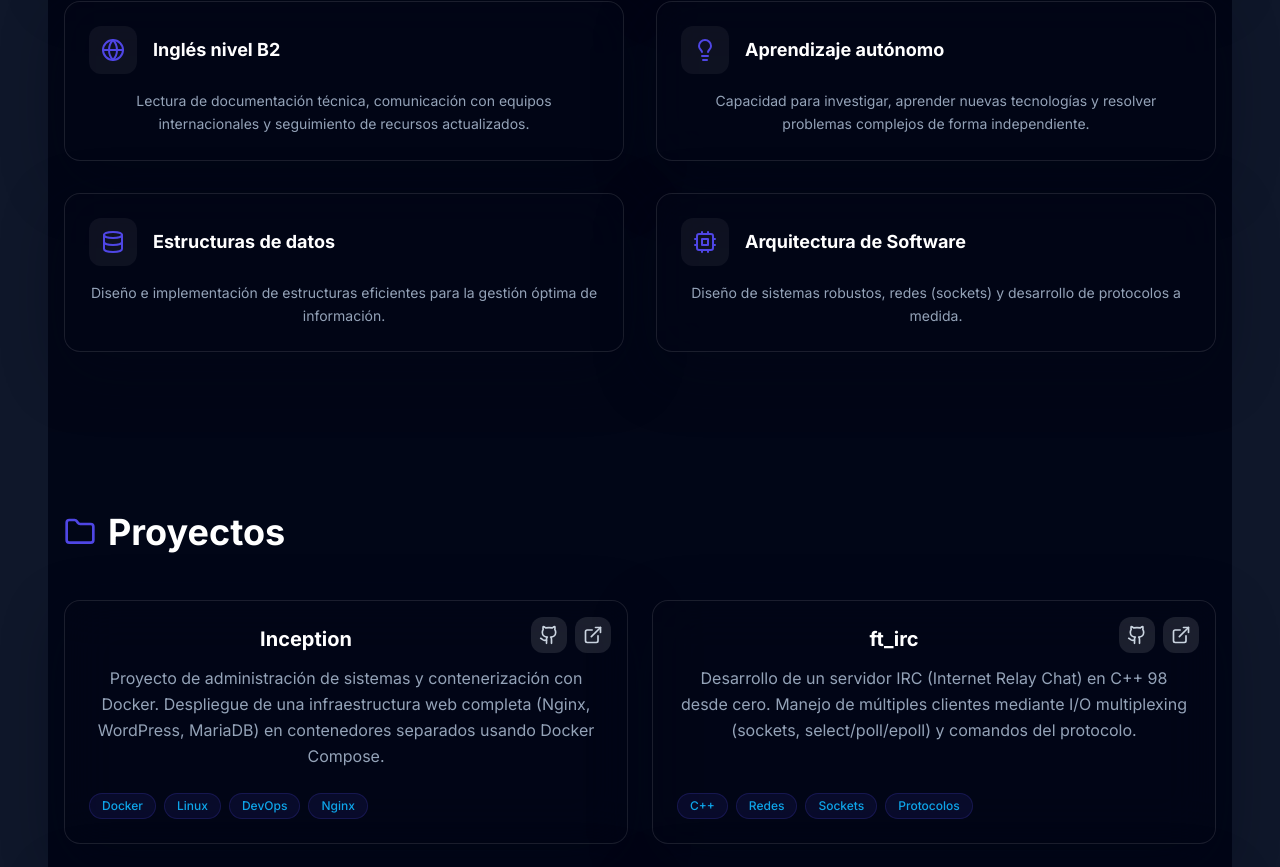
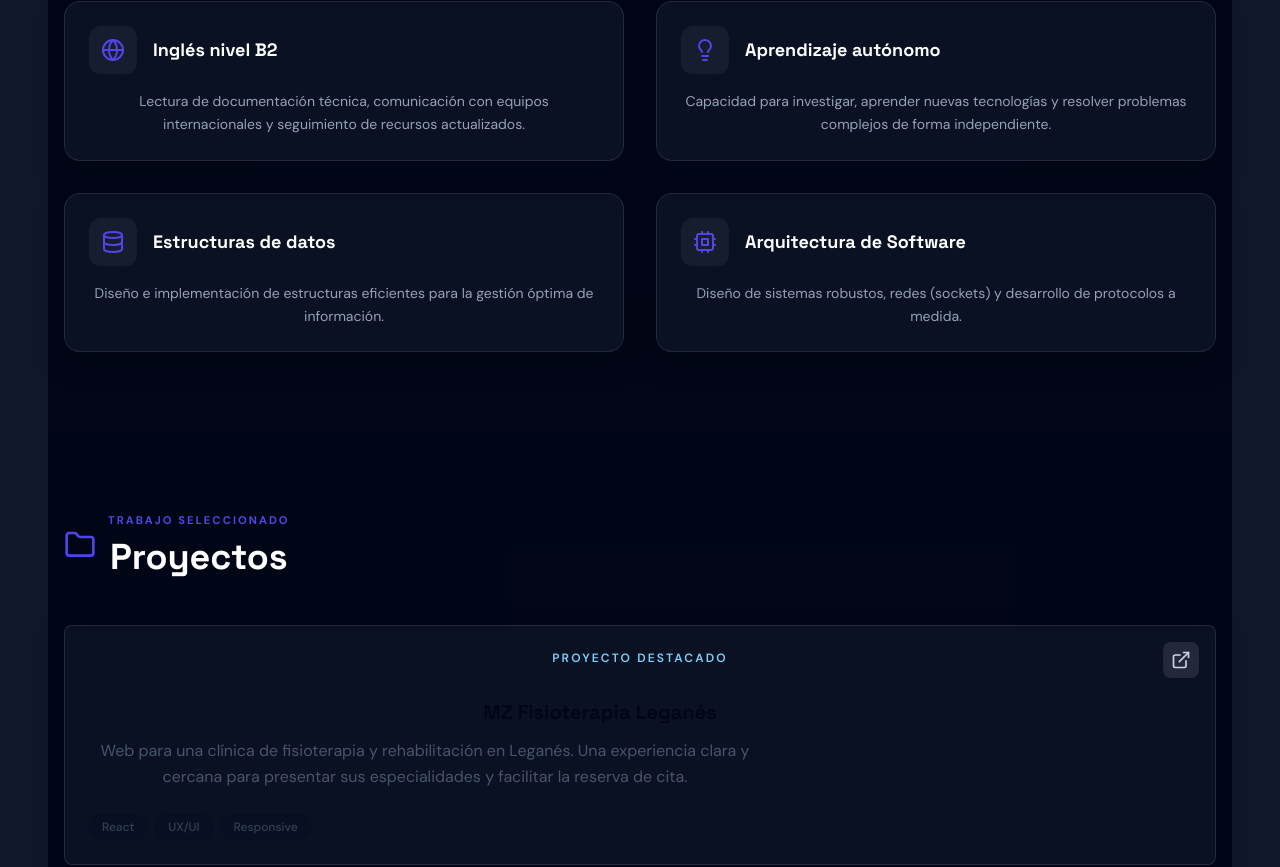
Before and after one commit to Escudo5/portfolio, a React (Vite) app: page / in a window 1280 px wide. Shown: the part 1737-2604 px from the top of the page. Built offline with nearby package versions, Linux system fonts and the light colour scheme.

Commit message:
Actualizando CCV con proyectos de web

```diff
--- a/index.html
+++ b/index.html
@@ -16,8 +16,7 @@
       <div>
         <h1 style="margin: 0 0 0.75rem; font-size: 1.125rem; font-weight: 600;">Cargando portfolio...</h1>
         <p style="margin: 0; opacity: 0.8; max-width: 34rem;">
-          Si esta pantalla no desaparece en unos segundos, actualiza la pagina con Ctrl+F5 o abre
-          https://escudo5.github.io/portfolio/
+          Si esta pantalla no desaparece en unos segundos, actualiza la pagina con Ctrl+F5.
         </p>
       </div>
     </div>
--- a/src/components/Hero.tsx
+++ b/src/components/Hero.tsx
@@ -25,7 +25,7 @@ export default function Hero() {
 
   return (
     <section id="hero" className="relative min-h-screen flex items-center justify-center overflow-hidden">
-      <div className="absolute inset-0 bg-gradient-to-br from-slate-50 via-indigo-50 to-sky-50 dark:from-slate-950 dark:via-slate-900 dark:to-slate-950" />
+      <div className="absolute inset-0 bg-slate-50 dark:bg-slate-950" />
 
       <div className="absolute inset-0">
         <div className="absolute inset-0 opacity-40 dark:opacity-30" style={{
@@ -34,12 +34,8 @@ export default function Hero() {
         }} />
       </div>
 
-      <div className="absolute top-24 left-1/5 w-80 h-80 bg-brand-primary/15 dark:bg-brand-primary/25 rounded-full blur-3xl animate-soft-pulse" />
-      <div className="absolute bottom-24 right-1/5 w-96 h-96 bg-brand-secondary/15 dark:bg-brand-secondary/20 rounded-full blur-3xl animate-soft-pulse" style={{ animationDelay: '1.5s' }} />
-      <div className="absolute top-1/3 right-[12%] w-56 h-56 bg-violet-500/10 rounded-full blur-3xl animate-float" />
-
       <div className="relative z-10 text-center px-4 max-w-4xl mx-auto">
-        <div className="inline-flex items-center gap-2 mb-8 px-4 py-2 glass-panel rounded-full">
+        <div className="inline-flex items-center gap-2 mb-8 px-4 py-2 border border-slate-200 dark:border-white/10 rounded-full">
           <Sparkles className="w-4 h-4 text-brand-primary" />
           <span className="text-sm text-slate-700 dark:text-slate-300 font-medium">Construyendo productos con impacto</span>
         </div>
--- a/src/components/Projects.tsx
+++ b/src/components/Projects.tsx
@@ -1,6 +1,14 @@
 import { Folder, ExternalLink, Github } from 'lucide-react';
 
 const projects = [
+  {
+    title: 'MZ Fisioterapia Leganés',
+    description: 'Web para una clínica de fisioterapia y rehabilitación en Leganés. Una experiencia clara y cercana para presentar sus especialidades y facilitar la reserva de cita.',
+    tags: ['React', 'UX/UI', 'Responsive'],
+    github: undefined,
+    demo: 'https://fisioterapia-mz.vercel.app/',
+    featured: true,
+  },
   {
     title: 'Inception',
     description: 'Proyecto de administración de sistemas y contenerización con Docker. Despliegue de una infraestructura web completa (Nginx, WordPress, MariaDB) en contenedores separados usando Docker Compose.',
@@ -37,43 +45,52 @@ export default function Projects() {
       <div className="max-w-6xl mx-auto">
         <div className="flex items-center gap-3 mb-12">
           <Folder className="w-8 h-8 text-brand-primary" />
+          <div>
+            <p className="section-kicker">Trabajo seleccionado</p>
             <h2 className="text-3xl md:text-4xl font-bold text-slate-900 dark:text-white">
             Proyectos
             </h2>
           </div>
+        </div>
 
-        <div className="grid md:grid-cols-2 gap-6">
+        <div className="grid sm:grid-cols-2 gap-5">
           {projects.map((project, index) => (
             <div
-              key={index}
-              className="group relative p-6 glass-panel rounded-2xl transition-all duration-300 hover:-translate-y-2 hover:shadow-2xl flex flex-col h-full"
+              key={project.title}
+              className={`group relative p-6 glass-panel rounded-lg transition-all duration-300 hover:-translate-y-1 hover:shadow-xl flex flex-col h-full ${project.featured ? 'sm:col-span-2 bg-slate-900 text-white dark:bg-white dark:text-slate-950' : ''}`}
             >
               <div className="absolute top-4 right-4 flex gap-2">
+                {project.github && (
                   <a
                     href={project.github}
                     target="_blank"
                     rel="noopener noreferrer"
-                  className="p-2 bg-slate-200/80 dark:bg-white/10 rounded-xl hover:bg-brand-primary hover:text-white dark:text-slate-300 transition-colors duration-300"
-                  aria-label="View on GitHub"
+                    className="p-2 bg-slate-200/80 dark:bg-white/10 rounded-lg hover:bg-brand-primary hover:text-white dark:text-slate-300 transition-colors duration-300"
+                    aria-label={`Ver ${project.title} en GitHub`}
                   >
                     <Github className="w-5 h-5" />
                   </a>
+                )}
                 <a
                   href={project.demo}
                   target="_blank"
                   rel="noopener noreferrer"
-                  className="p-2 bg-slate-200/80 dark:bg-white/10 rounded-xl hover:bg-brand-secondary hover:text-white dark:text-slate-300 transition-colors duration-300"
-                  aria-label="View demo"
+                  className="p-2 bg-slate-200/80 dark:bg-white/10 rounded-lg hover:bg-brand-secondary hover:text-white dark:text-slate-300 transition-colors duration-300"
+                  aria-label={`Visitar ${project.title}`}
                 >
                   <ExternalLink className="w-5 h-5" />
                 </a>
               </div>
 
-              <h3 className="text-xl font-bold text-slate-900 dark:text-white mb-3 pr-20">
+              <span className={`mb-8 text-xs font-semibold uppercase tracking-[0.18em] ${project.featured ? 'text-sky-300' : 'text-brand-primary'}`}>
+                {project.featured ? 'Proyecto destacado' : `0${index}`}
+              </span>
+
+              <h3 className={`text-xl font-bold mb-3 pr-20 ${project.featured ? 'text-white dark:text-slate-950' : 'text-slate-900 dark:text-white'}`}>
                 {project.title}
               </h3>
 
-              <p className="text-slate-600 dark:text-slate-400 mb-6 leading-relaxed flex-grow">
+              <p className={`mb-6 leading-relaxed flex-grow ${project.featured ? 'text-slate-300 dark:text-slate-600 max-w-2xl' : 'text-slate-600 dark:text-slate-400'}`}>
                 {project.description}
               </p>
 
@@ -81,7 +98,7 @@ export default function Projects() {
                 {project.tags.map((tag, tagIndex) => (
                   <span
                     key={tagIndex}
-                    className="px-3 py-1 text-xs font-medium bg-brand-primary/10 text-brand-primary dark:text-brand-secondary rounded-full border border-brand-primary/20 group-hover:border-brand-primary/50 transition-colors duration-300"
+                    className={`px-3 py-1 text-xs font-medium rounded-full border transition-colors duration-300 ${project.featured ? 'bg-white/10 text-sky-200 border-white/15 group-hover:border-sky-300/60 dark:bg-slate-950/10 dark:text-slate-700 dark:border-slate-950/15' : 'bg-brand-primary/10 text-brand-primary dark:text-brand-secondary border-brand-primary/20 group-hover:border-brand-primary/50'}`}
                   >
                     {tag}
                   </span>
--- a/src/index.css
+++ b/src/index.css
@@ -1,9 +1,15 @@
+@import url('https://fonts.googleapis.com/css2?family=DM+Sans:wght@400;500;600;700&family=Space+Grotesk:wght@500;600;700&display=swap');
+
 @tailwind base;
 @tailwind components;
 @tailwind utilities;
 
 * {
-  font-family: 'Inter', sans-serif;
+  font-family: 'DM Sans', sans-serif;
+}
+
+h1, h2, h3, button {
+  font-family: 'Space Grotesk', sans-serif;
 }
 
 html {
@@ -12,17 +18,20 @@ html {
 
 body {
   overflow-x: hidden;
-  background:
-    radial-gradient(circle at top, rgba(79, 70, 229, 0.08), transparent 32%),
-    radial-gradient(circle at bottom right, rgba(14, 165, 233, 0.08), transparent 26%),
-    #f8fafc;
+  background: #f7f8fa;
 }
 
 html.dark body {
-  background:
-    radial-gradient(circle at top, rgba(79, 70, 229, 0.16), transparent 30%),
-    radial-gradient(circle at bottom right, rgba(14, 165, 233, 0.12), transparent 24%),
-    #020617;
+  background: #0b1120;
+}
+
+.section-kicker {
+  margin-bottom: 0.5rem;
+  color: #4f46e5;
+  font-size: 0.7rem;
+  font-weight: 700;
+  letter-spacing: 0.18em;
+  text-transform: uppercase;
 }
 
 @layer utilities {
@@ -52,10 +61,10 @@ html.dark body {
   }
 
   .glass-panel {
-    @apply border border-white/60 bg-white/70 backdrop-blur-xl shadow-[0_20px_60px_rgba(15,23,42,0.08)];
+    @apply border border-slate-200/80 bg-white/80 shadow-[0_12px_30px_rgba(15,23,42,0.05)];
   }
 
   html.dark .glass-panel {
-    @apply border-white/10 bg-slate-950/60 shadow-[0_20px_60px_rgba(2,6,23,0.45)];
+    @apply border-white/10 bg-slate-900/70 shadow-[0_12px_30px_rgba(2,6,23,0.25)];
   }
 }
--- a/vite.config.ts
+++ b/vite.config.ts
@@ -2,10 +2,10 @@ import { defineConfig } from 'vite';
 import react from '@vitejs/plugin-react';
 
 // https://vitejs.dev/config/
-export default defineConfig(({ command }) => ({
-  base: command === 'serve' ? '/' : '/portfolio/',
+export default defineConfig({
+  base: '/',
   plugins: [react()],
   optimizeDeps: {
     exclude: ['lucide-react'],
   },
-}));
+});
```
Lines whose indentation alone changed are shown as unchanged.
